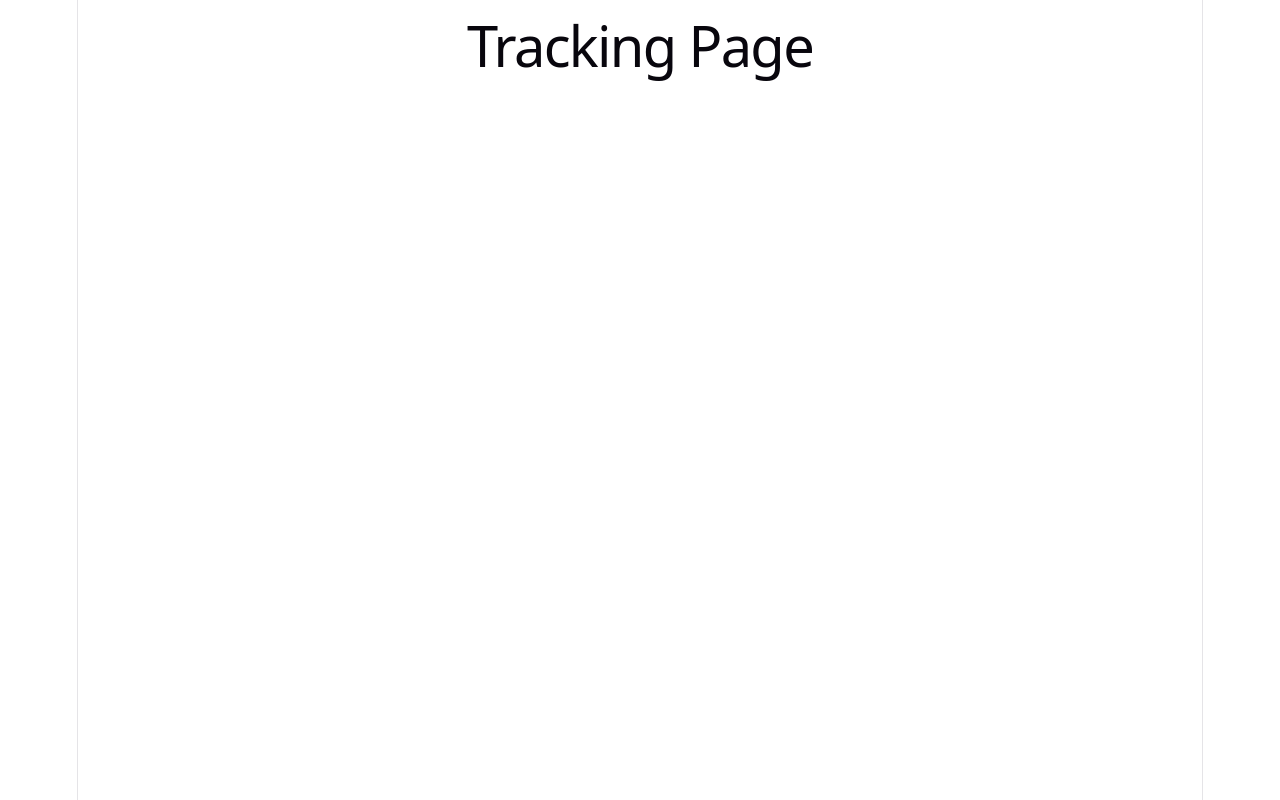
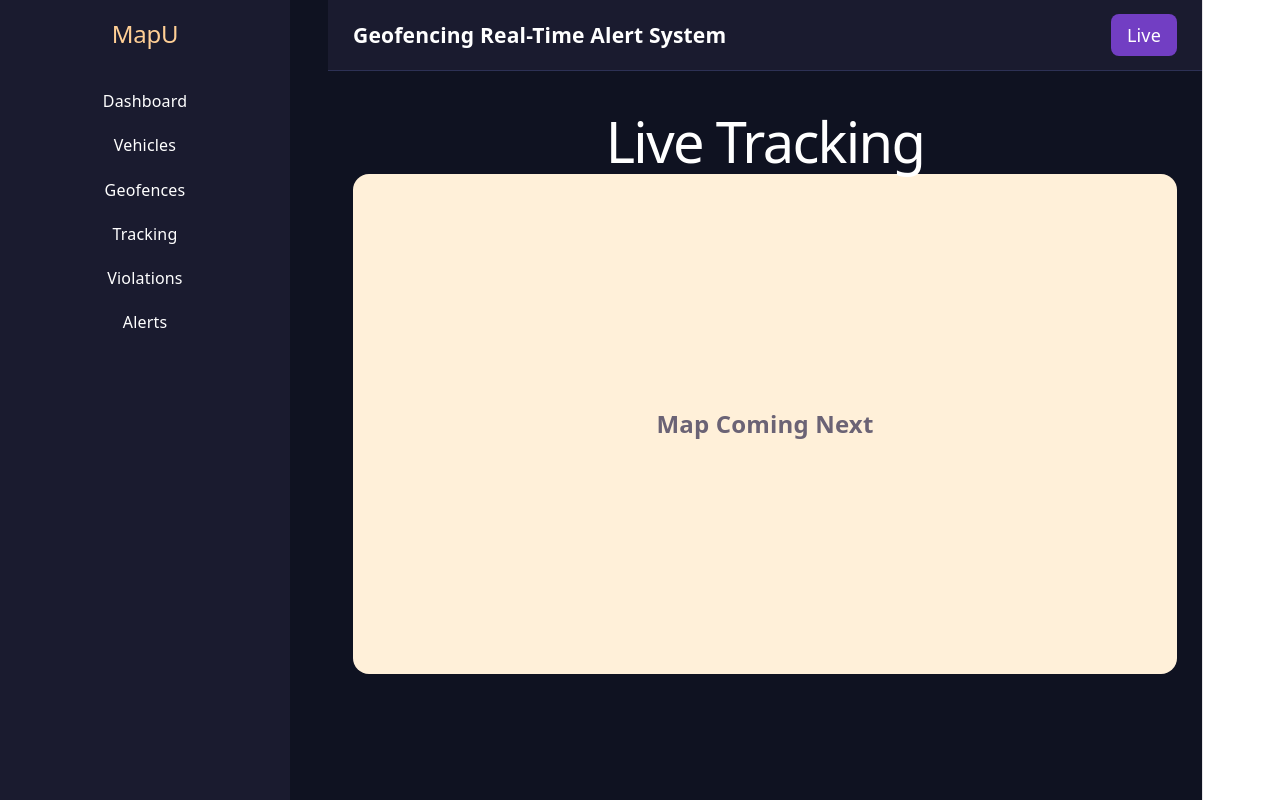
Before and after one commit to Yanvi09/geofencing-realtime-alert-system, a React app in the folder frontend/: page /tracking in a window 1280 px wide. Built offline with nearby package versions, Linux system fonts and the light colour scheme; the HTML template or start-up script is replaced by a standard one.

Commit message:
Complete violations alerts and tracking pages

```diff
--- a/frontend/src/pages/Alerts.jsx
+++ b/frontend/src/pages/Alerts.jsx
@@ -1,3 +1,48 @@
-export default function Alerts() {
-  return <h1>Alerts Page</h1>;
+import { useEffect, useState } from "react";
+import api from "../api/api";
+import MainLayout from "../layouts/MainLayout";
+
+function Alerts() {
+  const [alerts, setAlerts] = useState([]);
+
+  useEffect(() => {
+    fetchAlerts();
+  }, []);
+
+  const fetchAlerts = async () => {
+    try {
+      const res = await api.get("/alerts");
+      setAlerts(res.data.alerts || []);
+    } catch (err) {
+      console.error(err);
+    }
+  };
+
+  return (
+    <MainLayout>
+      <h1 style={{ color: "white", marginBottom: "25px" }}>
+        Alerts
+      </h1>
+
+      <div
+        style={{
+          background: "#FFF0D9",
+          borderRadius: "16px",
+          padding: "20px",
+        }}
+      >
+        {alerts.length === 0 ? (
+          <h3>No Alerts Configured</h3>
+        ) : (
+          alerts.map((alert) => (
+            <div key={alert.id}>
+              {alert.alert_type}
+            </div>
+          ))
+        )}
+      </div>
+    </MainLayout>
+  );
 }
+
+export default Alerts;
--- a/frontend/src/pages/Tracking.jsx
+++ b/frontend/src/pages/Tracking.jsx
@@ -1,3 +1,33 @@
-export default function Tracking() {
-  return <h1>Tracking Page</h1>;
+import MainLayout from "../layouts/MainLayout";
+
+function Tracking() {
+  return (
+    <MainLayout>
+      <h1
+        style={{
+          color: "white",
+          marginBottom: "20px",
+        }}
+      >
+        Live Tracking
+      </h1>
+
+      <div
+        style={{
+          height: "500px",
+          background: "#FFF0D9",
+          borderRadius: "16px",
+          display: "flex",
+          justifyContent: "center",
+          alignItems: "center",
+          fontSize: "24px",
+          fontWeight: "600",
+        }}
+      >
+        Map Coming Next
+      </div>
+    </MainLayout>
+  );
 }
+
+export default Tracking;
--- a/frontend/src/pages/Violations.jsx
+++ b/frontend/src/pages/Violations.jsx
@@ -1,3 +1,58 @@
-export default function Violations() {
-  return <h1>Violations Page</h1>;
+import { useEffect, useState } from "react";
+import api from "../api/api";
+import MainLayout from "../layouts/MainLayout";
+
+function Violations() {
+  const [violations, setViolations] = useState([]);
+
+  useEffect(() => {
+    fetchViolations();
+  }, []);
+
+  const fetchViolations = async () => {
+    try {
+      const res = await api.get("/violations/history");
+      setViolations(res.data.violations || []);
+    } catch (err) {
+      console.error(err);
+    }
+  };
+
+  return (
+    <MainLayout>
+      <h1 style={{ color: "white", marginBottom: "25px" }}>
+        Violations
+      </h1>
+
+      <div
+        style={{
+          background: "#FFF0D9",
+          borderRadius: "16px",
+          padding: "20px",
+        }}
+      >
+        <table style={{ width: "100%" }}>
+          <thead>
+            <tr>
+              <th>Vehicle</th>
+              <th>Geofence</th>
+              <th>Event</th>
+            </tr>
+          </thead>
+
+          <tbody>
+            {violations.map((v) => (
+              <tr key={v.id}>
+                <td>{v.vehicle_number}</td>
+                <td>{v.geofence_name}</td>
+                <td>{v.event_type}</td>
+              </tr>
+            ))}
+          </tbody>
+        </table>
+      </div>
+    </MainLayout>
+  );
 }
+
+export default Violations;
```
